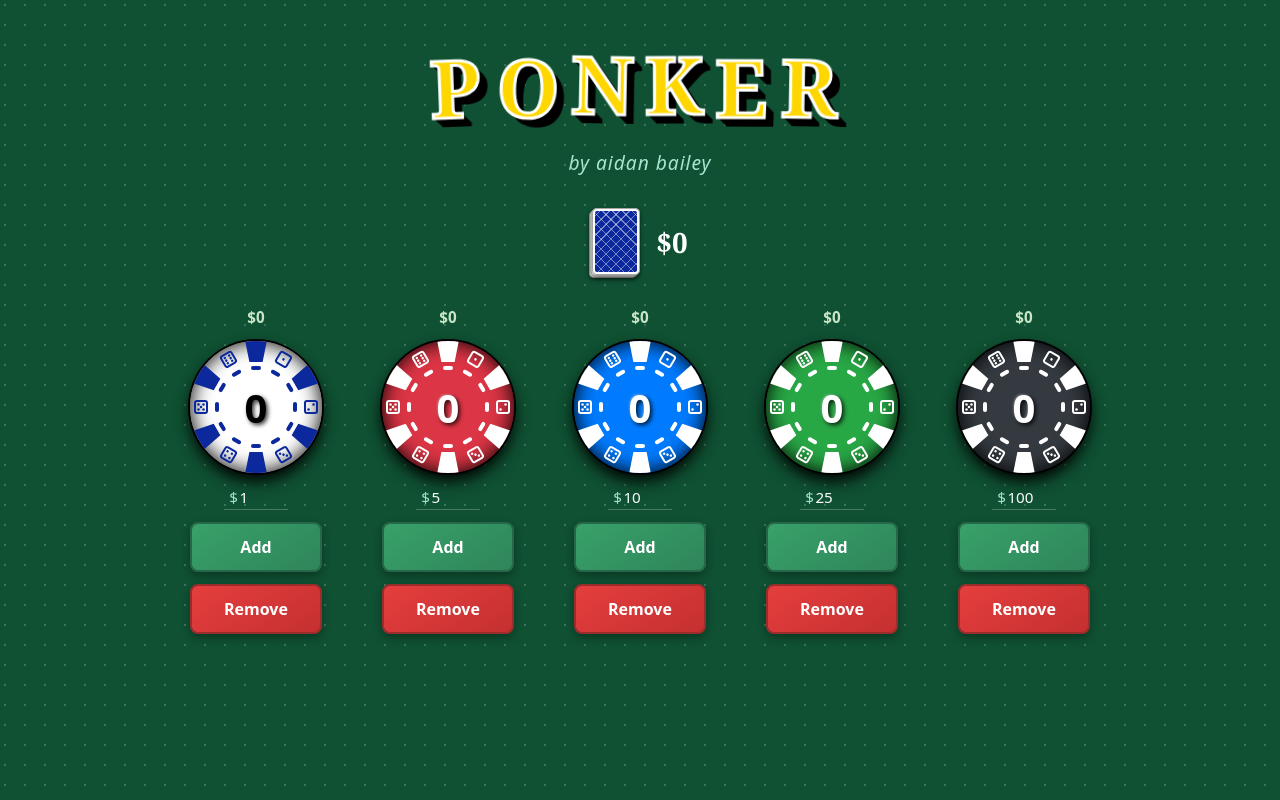
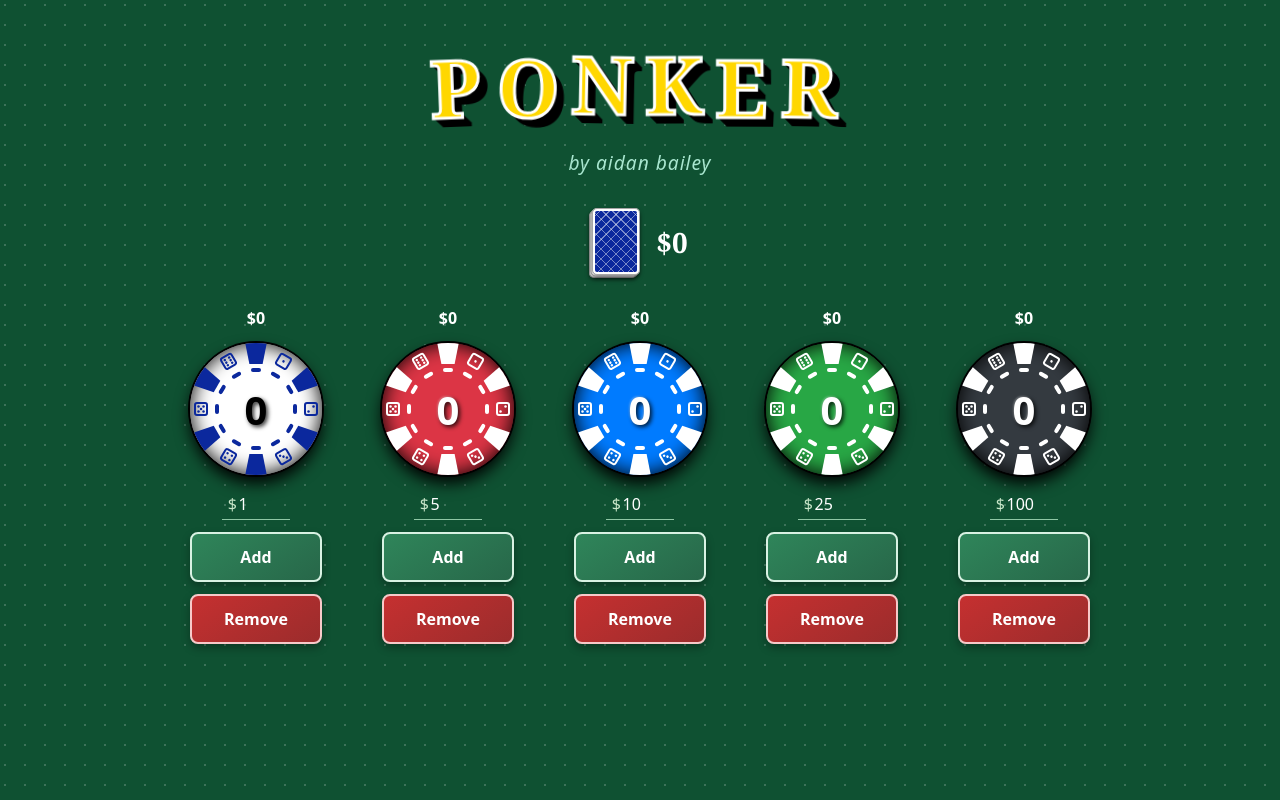
Before and after one commit to aidanlbailey/ponker, a React (Vite) app: page / in a window 1280 px wide. Built offline with nearby package versions, Linux system fonts and the light colour scheme.

Commit message:
Fix contrast failures across all three themes
Field lines, muted text, button and toast colors now meet WCAG AA. Add and
Remove get a light edge on felt so they stand off the green, and small text
is larger and heavier. Value fields get a bigger tap area.

```diff
--- a/src/styles.css
+++ b/src/styles.css
@@ -18,14 +18,14 @@
   --bg: #000000;
   --text: #ffffff;
   --text-soft: #cccccc;
-  --text-muted: #888888;
+  --text-muted: #a0a0a0;
   --surface: linear-gradient(145deg, #1a1a1a, #2a2a2a);
   --surface-raised: #2a2a2a;
   --border: #3a3a3a;
   --accent: #3b82f6;
   --accent-text: #93c5fd;
   --field: #1a1a1a;
-  --field-border: #555555;
+  --field-border: #7a7a7a;
   --title-color: #93c5fd;
   --title-stroke: #3b82f6;
   --title-shadow:
@@ -36,14 +36,14 @@
   --bg: #f8f9fa;
   --text: #212529;
   --text-soft: #495057;
-  --text-muted: #6c757d;
+  --text-muted: #5f6872;
   --surface: linear-gradient(145deg, #ffffff, #f8f9fa);
   --surface-raised: #ffffff;
   --border: #dee2e6;
   --accent: #0d6efd;
   --accent-text: #0d6efd;
   --field: #ffffff;
-  --field-border: #dee2e6;
+  --field-border: #868e96;
   --title-color: #212529;
   --title-stroke: #212529;
   --title-shadow:
@@ -60,11 +60,14 @@
   --text-muted: #a8e6cf;
   --surface: linear-gradient(145deg, #1a5f3a, #0f5132);
   --surface-raised: #2d5a3d;
-  --border: #2d5a3d;
+  --border: #4a7c59;
   --accent: #ffd700;
   --accent-text: #ffd700;
   --field: #2d5a3d;
-  --field-border: #4a7c59;
+  --field-border: #8fc7a5;
+  /* green and red buttons sink into the felt without a light edge */
+  --add-edge: #d9f2e3;
+  --danger-edge: #f7c9c9;
   --title-color: #ffd700;
   --title-stroke: #ffffff;
   --title-shadow:
@@ -108,7 +111,6 @@ body {
   background-size: 20px 20px;
   color: var(--text);
   font-family: system-ui, -apple-system, sans-serif;
-  -webkit-font-smoothing: antialiased;
   touch-action: manipulation;
 }
 
@@ -177,9 +179,8 @@ button {
 .subtitle {
   margin-top: 0.5rem;
   color: var(--text-muted);
-  font-size: clamp(0.9rem, 2.5vw, 1.2rem);
+  font-size: clamp(0.95rem, 2.5vw, 1.2rem);
   font-style: italic;
-  font-weight: 300;
   letter-spacing: 0.05em;
 }
 
@@ -225,9 +226,8 @@ button {
 }
 
 .chip-total {
-  min-height: 1.4rem;
-  color: var(--text-soft);
-  font-size: 0.95rem;
+  min-height: 1.5rem;
+  color: var(--text);
   font-variant-numeric: tabular-nums;
   font-weight: 600;
   user-select: none;
@@ -298,15 +298,19 @@ button {
   align-items: baseline;
   gap: 0.1rem;
   min-width: 3.5rem;
-  padding: 0.1rem 0.35rem;
+  padding: 0.4rem 0.35rem 0.25rem; /* the whole label is the tap target */
   border-bottom: 1px solid var(--field-border);
-  color: var(--text-muted);
-  font-size: 0.95rem;
+  color: var(--text-soft);
   font-variant-numeric: tabular-nums;
 
-  &:hover,
+  &:hover {
+    border-color: var(--accent);
+  }
+
+  /* hides the input's own outline below, so this has to be as clear as a focus ring */
   &:focus-within {
     border-color: var(--accent);
+    box-shadow: 0 1px 0 var(--accent);
   }
 
   input {
@@ -421,13 +425,13 @@ button {
   }
 
   &.add {
-    border-color: #276749;
-    background: linear-gradient(145deg, #38a169, #2f855a);
+    border-color: var(--add-edge, #1c5a3a);
+    background: linear-gradient(145deg, #2f855a, #276749);
   }
 
   &.danger {
-    border-color: #9b2c2c;
-    background: linear-gradient(145deg, #e53e3e, #c53030);
+    border-color: var(--danger-edge, #742a2a);
+    background: linear-gradient(145deg, #c53030, #9b2c2c);
   }
 
   &.neutral {
@@ -435,7 +439,7 @@ button {
   }
 
   &.primary {
-    background: linear-gradient(145deg, #3b82f6, #2563eb);
+    background: linear-gradient(145deg, #2563eb, #1d4ed8);
   }
 }
 
@@ -885,7 +889,8 @@ button {
 
   &:focus {
     border-color: var(--accent);
-    outline: 0;
+    outline: 1px solid var(--accent);
+    outline-offset: 0;
   }
 }
 
@@ -906,11 +911,11 @@ button {
   animation: toast 3s ease-out forwards;
 
   &.success {
-    background: linear-gradient(145deg, #28a745, #20c997);
+    background: linear-gradient(145deg, #1e7e34, #176029);
   }
 
   &.error {
-    background: linear-gradient(145deg, #dc3545, #c82333);
+    background: linear-gradient(145deg, #c82333, #a71d2a);
   }
 }
 
```
